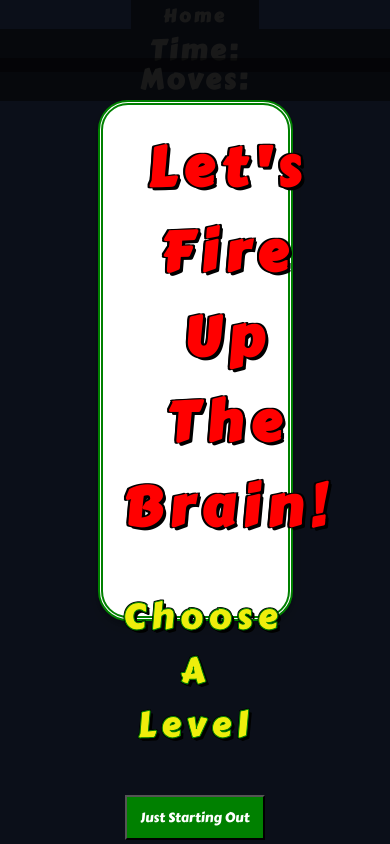
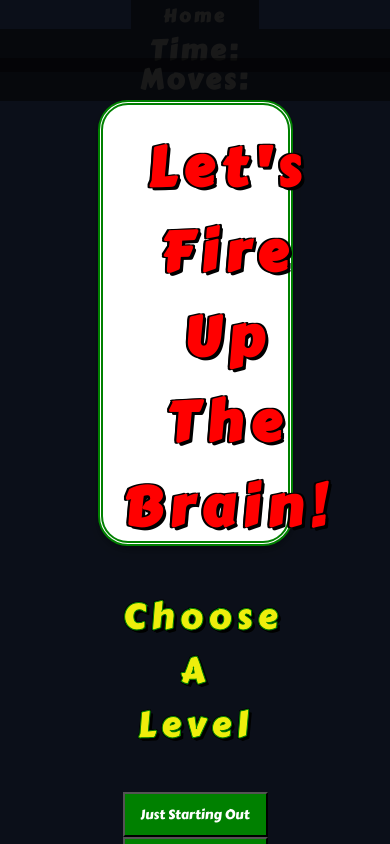
Before and after one commit to Code-Institute-Submissions/LRomero2-Rio-To-London2, a plain HTML site: page gamepage.html in a window 390 px wide. Drawn offline with nearby package versions, Linux system fonts and the light colour scheme.

Commit message:
Styled pop up modal and welcome page to fit tablet devices.

```diff
--- a/assets/css/style.css
+++ b/assets/css/style.css
@@ -9,34 +9,27 @@ body {margin: 0;
 .welcome{
     background-image: url('../imgs/welcomepagebackground.jpg');
     width: 100%;
-    /*background-size: cover;*/
+    background-size: cover;
     background-repeat: no-repeat;
     overflow-x: hidden;}
 
 
-@media only screen and (max-width: 414px){
+@media only screen and (max-width: 450px){
 .welcome
-{background-image: url('../imgs/welcomepagebackground%20%282%29.jpg');
+{
+background-image: url('../imgs/welcomepagebackground.jpg');
+width: 200px;
+  height: 736px;
+  object-fit: cover;
 }
 }
 
 @media only screen and (max-width: 1062px){
 .welcome{
-    background-size: cover;
 background-image: url('../imgs/welcomepagebackground.jpg');
 width: 100%;
-height: 100%;
-object-fit: cover;
-}
-}
-
-@media only screen and (min-width: 1063px){
-.welcome{
-    background-size: cover;
-background-image: url('../imgs/welcomepagebackground.jpg');
-width: 100%;
-height: 100%;
-object-fit: cover;
+  height: 100%;
+  object-fit: cover;
 }
 }
 
@@ -572,6 +565,7 @@ footer {
 }
 
 
+
 .modal-content {
   position: relative;
   background-color: #fff;
@@ -591,29 +585,6 @@ footer {
 animation-name: animatetop;
 animation-duration: 0.4s
 }
-
-@media only screen and (max-width: 1062px){
-.modal-content {
-  position: relative;
-  background-color: #fff;
-  border: double green 5px;
-  -webkit-border-radius: 30px;
-  -moz-border-radius: 30px;
-  border-radius: 30px;
-  display: flex;
-  flex-wrap: wrap;
-  margin: auto;
-  padding: 20px;
-  width: 50%;
-  height:70%;
-  box-shadow: 0 4px 8px 0 rgba(0,0,0,0.2),0 6px 20px 0 rgba(0,0,0,0.19);
--webkit-animation-name: animatetop;
--webkit-animation-duration: 0.4s;
-animation-name: animatetop;
-animation-duration: 0.4s
-}
-}
-
 
 /* Add Animation */
 @-webkit-keyframes animatetop {
@@ -724,14 +695,6 @@ button:hover {
 .level-button {
   width: 200px;
   background-color:green;
-}
-
-@media only screen and (max-width: 1062px){
-.level-button{
- width: 200px;
-  background-color:green;
-  margin:2%;
-}
 }
 
 .site-title.start {
```
